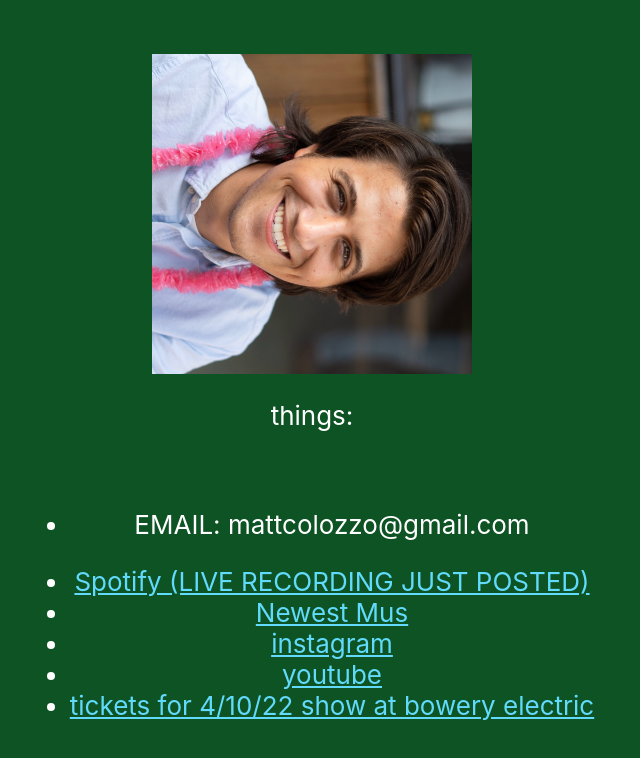
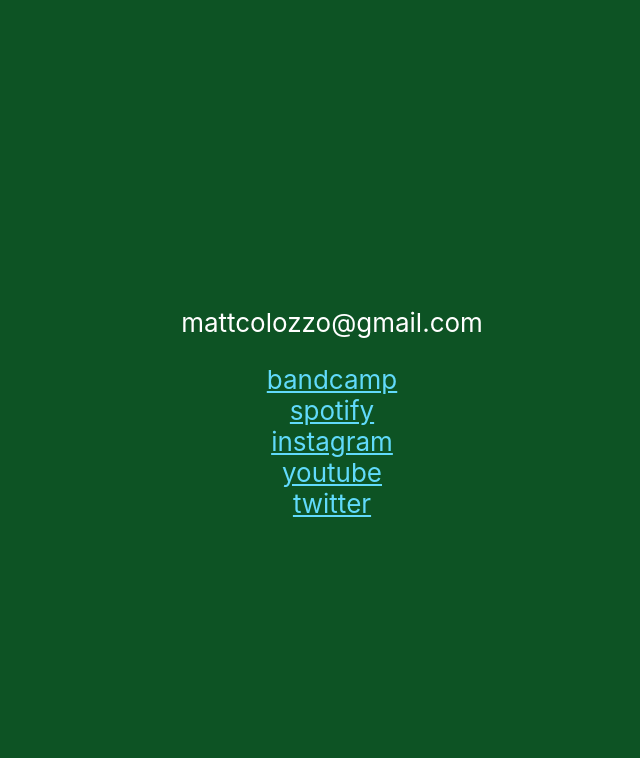
Before and after one commit to mattcolozzo/mattcolozzo.github.io, a React (Create React App) app: page / in a window 1280 px wide. Shown: the top 758 px of the page, without its empty margins (328-968 px from the left). Built offline with nearby package versions, Linux system fonts and the light colour scheme.

Commit message:
remvoed pics

```diff
--- a/src/App.tsx
+++ b/src/App.tsx
@@ -1,34 +1,28 @@
-import React, { useState, useEffect } from 'react';
+import React from 'react';
 import './App.css';
-import me from './assets/me.PNG'
-import guitar from './assets/guitar.JPG'
-import god from './assets/god.JPG'
-import face from './assets/face.JPG'
-const imgArr = [guitar, god, me, face];
+
 function App() {
-  const [img, changeImg] = useState(face)
 
-  useEffect(() => {
-    const timer = setInterval(() => { imageChanger()  }, 20000);
-    return () => clearInterval(timer)
-  });
-  function imageChanger() {
-    //intentionally potentially OOB to display the alt text sometimes
-   let ranNum = Math.floor(Math.random() * imgArr.length);
-   changeImg(imgArr[ranNum]);
-  }
+
   return (
     <div className="App">
       <header className="App-header">
-        <img src={img} className="App-logo" alt="the man himself" />
-        <p>
-          things:
-        </p>
-        <ul>
+
+        <ul style={{listStyleType: 'none'}}>
         <li>
         <p>
-          EMAIL: mattcolozzo@gmail.com
+          mattcolozzo@gmail.com
         </p>
+          </li>
+          <li>
+          <a
+          className="App-link"
+          href="https://the-ambler.bandcamp.com/releases"
+          target="_blank"
+          rel="noopener noreferrer"
+        >
+          bandcamp
+        </a>
           </li>
         <li>
           <a
@@ -37,19 +31,10 @@
           target="_blank"
           rel="noopener noreferrer"
         >
-          Spotify (LIVE RECORDING JUST POSTED)
+          spotify
         </a>
           </li>
-        <li>
-          <a
-          className="App-link"
-          href="https://the-ambler.bandcamp.com/releases"
-          target="_blank"
-          rel="noopener noreferrer"
-        >
-          Newest Mus
-        </a>
-          </li>
+
           <li>
           <a
           className="App-link"
@@ -74,11 +59,11 @@
           <li>
           <a
           className="App-link"
-          href="https://dice.fm/event/wy9gx-mike-fuller-the-best-around-ambler-milky-bones-lja-10th-apr-the-map-room-at-the-bowery-electric-new-york-tickets"
+          href="https://twitter.com/amblerambler"
           target="_blank"
           rel="noopener noreferrer"
         >
-         tickets for 4/10/22 show at bowery electric
+         twitter
         </a>
           </li>
         </ul>
```
